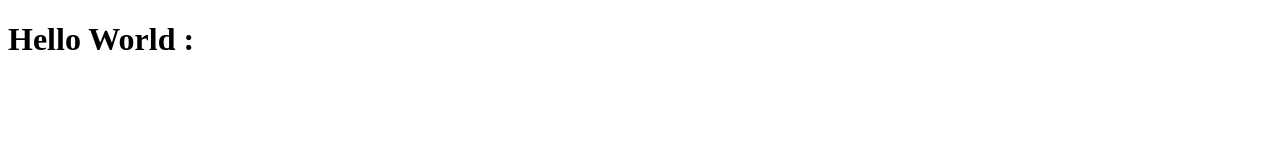
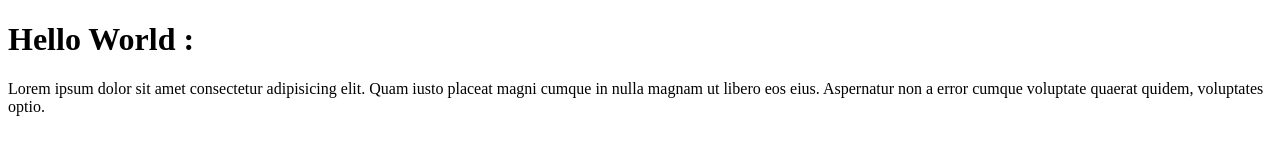
Before and after one commit to Iyulpdlillh/wpu-git-res, a plain HTML site: page index.html in a window 1280 px wide. Drawn offline with Linux system fonts and the light colour scheme.

Commit message:
menambahkan paragraf

```diff
--- a/index.html
+++ b/index.html
@@ -8,5 +8,6 @@
 </head>
 <body>
     <h1>Hello World :</h1>
+    <p>Lorem ipsum dolor sit amet consectetur adipisicing elit. Quam iusto placeat magni cumque in nulla magnam ut libero eos eius. Aspernatur non a error cumque voluptate quaerat quidem, voluptates optio.</p>
 </body>
 </html>
```
